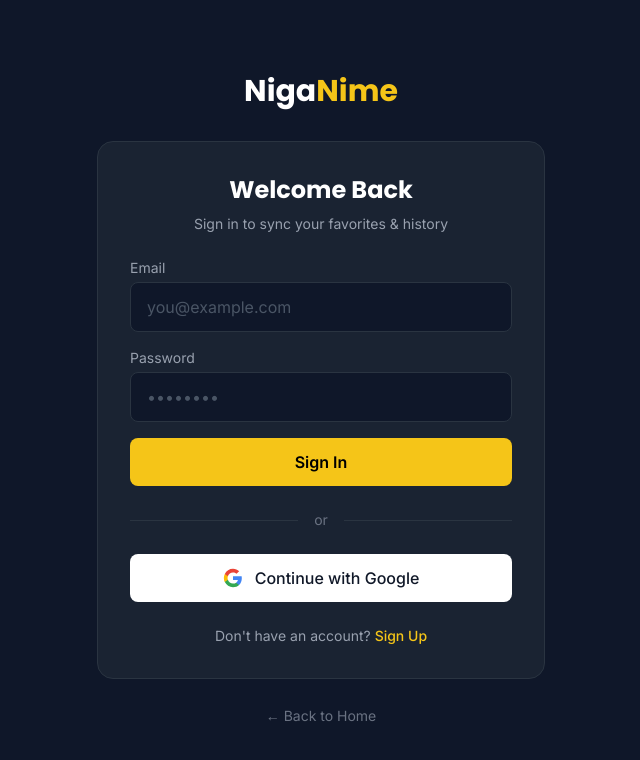
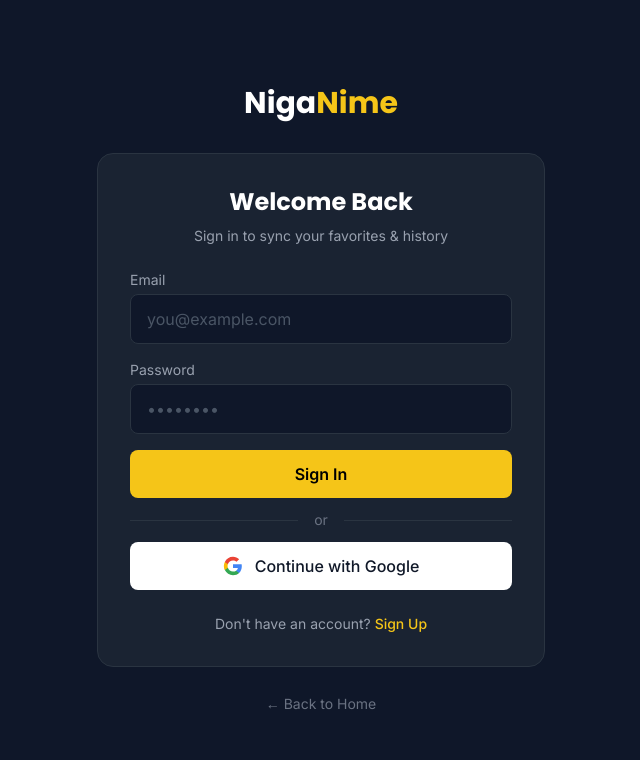
Before and after one commit to WildanAbdelF/NigaNime, a Next.js app: page /login in a window 1280 px wide. Shown: the top 760 px of the page, without its empty margins (319-959 px from the left). Built offline with nearby package versions, Linux system fonts and the light colour scheme.

Commit message:
[EDIT] Sign in UI

```diff
--- a/app/login/page.tsx
+++ b/app/login/page.tsx
@@ -157,7 +157,7 @@
           </form>
 
           {/* Divider */}
-          <div className="flex items-center gap-4 my-6">
+          <div className="flex items-center gap-4 my-3">
             <div className="flex-1 h-px bg-[#2a3441]" />
             <span className="text-gray-500 text-sm">or</span>
             <div className="flex-1 h-px bg-[#2a3441]" />
```
